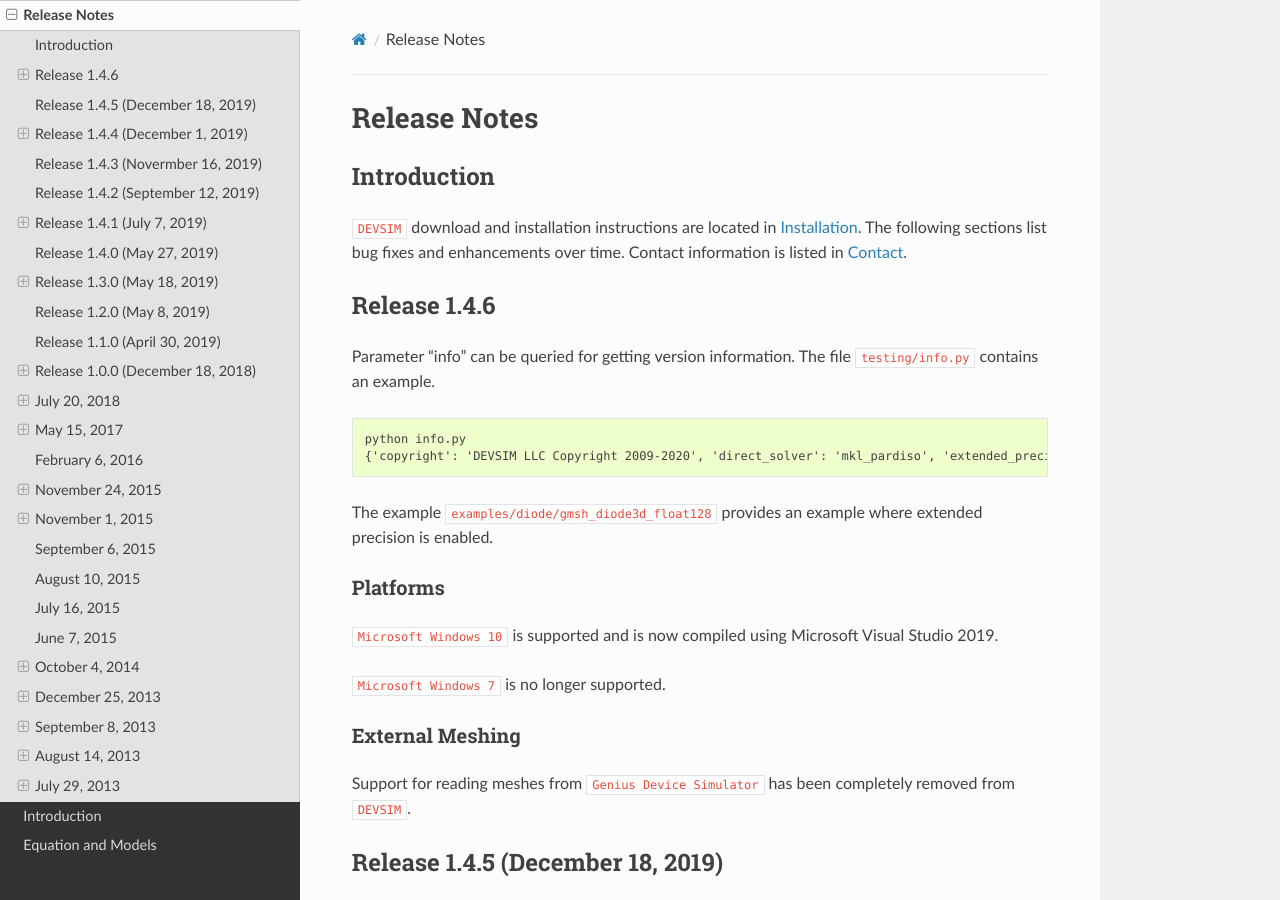
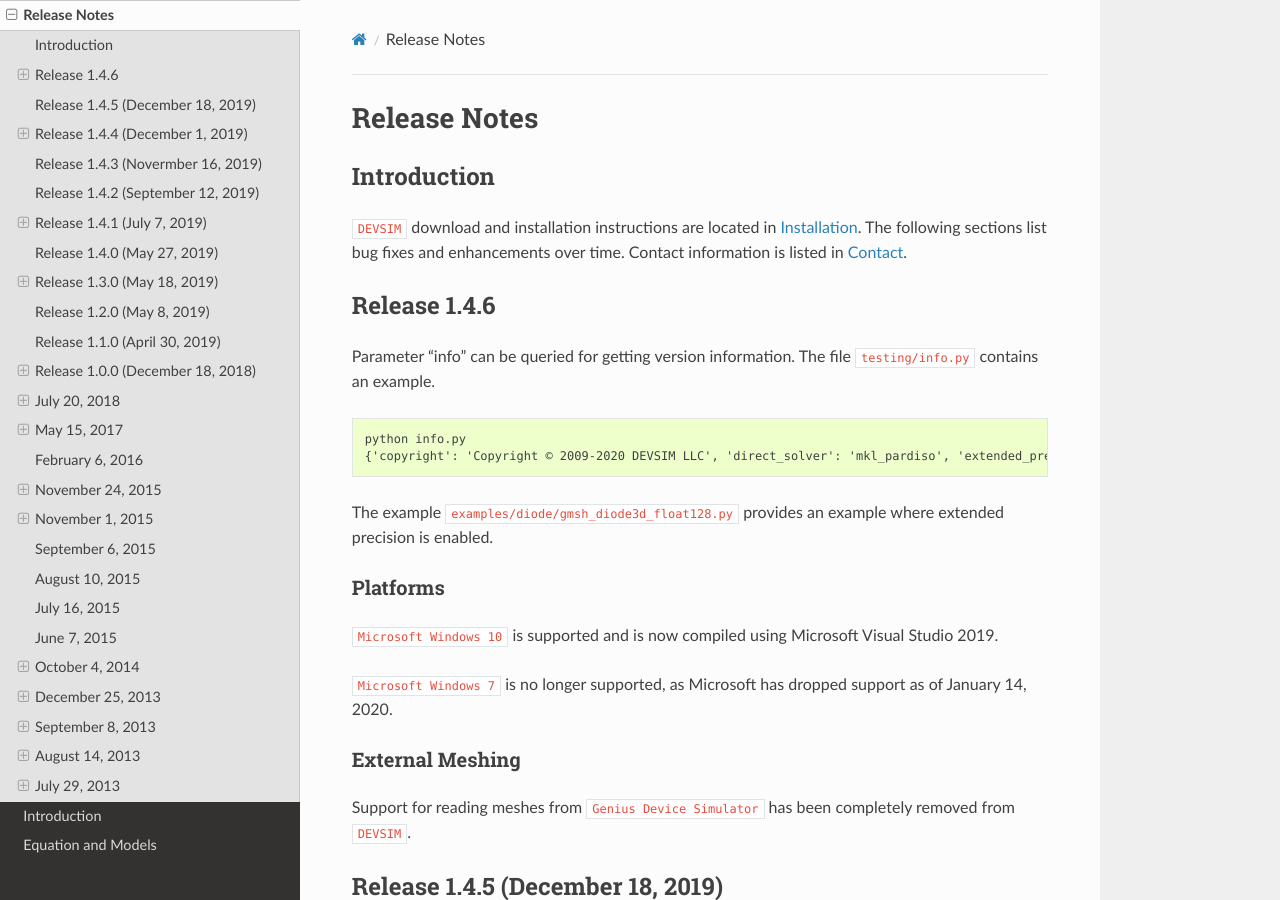
Before and after one commit to devsim/devsim_documentation, a Sphinx documentation site: the page built from sphinx/source/releasenotes.rst, in a window 1280 px wide and 900 px high. Built offline with Sphinx 7.4.7 and the Read the Docs theme 2.0.0, drawn with Linux system fonts in a browser that asks for light colours; cross-references to code outside the pages are shown as plain code.

Commit message:
update doc

```diff
--- a/sphinx/source/releasenotes.rst
+++ b/sphinx/source/releasenotes.rst
@@ -17,17 +17,17 @@
 .. code-block:: none
 
   python info.py
-  {'copyright': 'DEVSIM LLC Copyright 2009-2020', 'direct_solver': 'mkl_pardiso', 'extended_precision': True, 'version': '1.4.6'}
+  {'copyright': 'Copyright © 2009-2020 DEVSIM LLC', 'direct_solver': 'mkl_pardiso', 'extended_precision': True, 'license': 'Apache License, Version 2.0', 'version': '1.4.6', 'website': 'https://devsim.org'}
 
 
-The example ``examples/diode/gmsh_diode3d_float128`` provides an example where extended precision is enabled.
+The example ``examples/diode/gmsh_diode3d_float128.py`` provides an example where extended precision is enabled.
 
 Platforms
 ^^^^^^^^^
 
 |mswindowsten| is supported and is now compiled using Microsoft Visual Studio 2019.
 
-|mswindowsseven| is no longer supported.
+|mswindowsseven| is no longer supported, as Microsoft has dropped support as of January 14, 2020.
 
 External Meshing
 ^^^^^^^^^^^^^^^^
```
